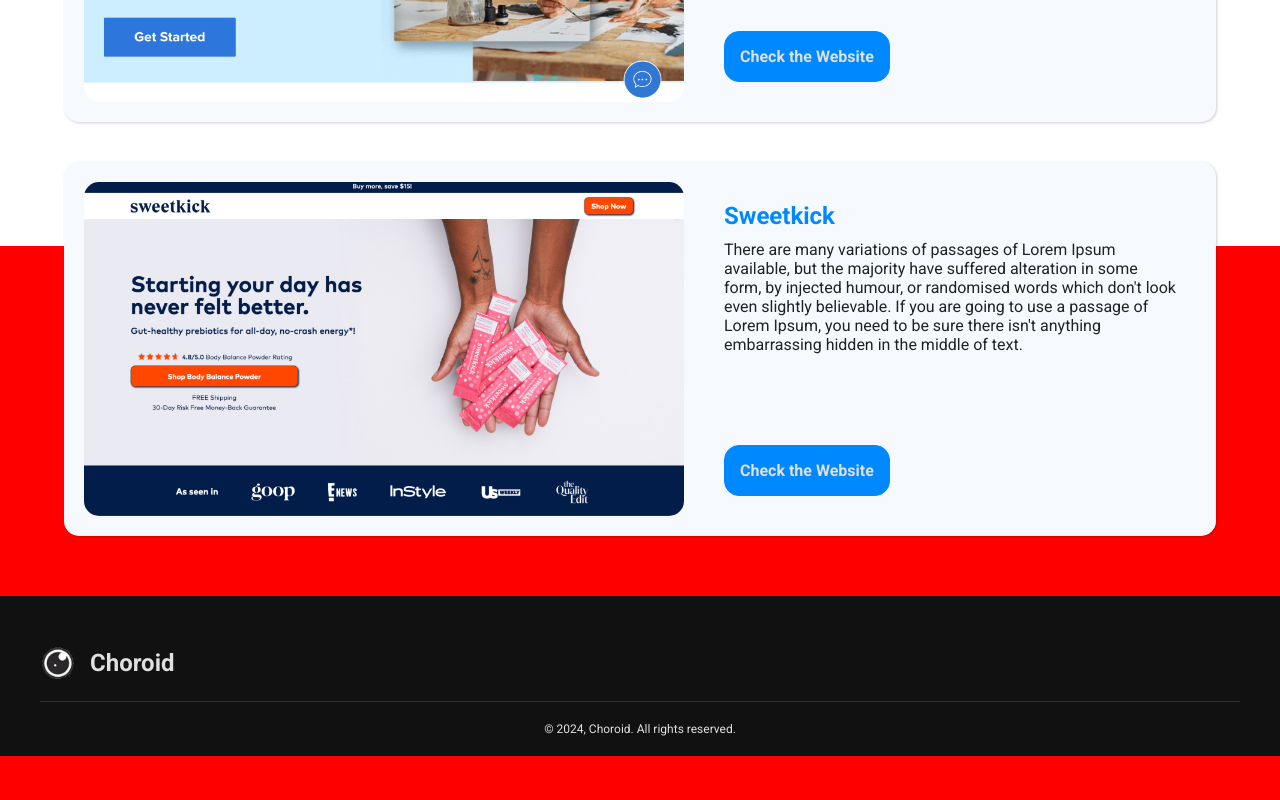
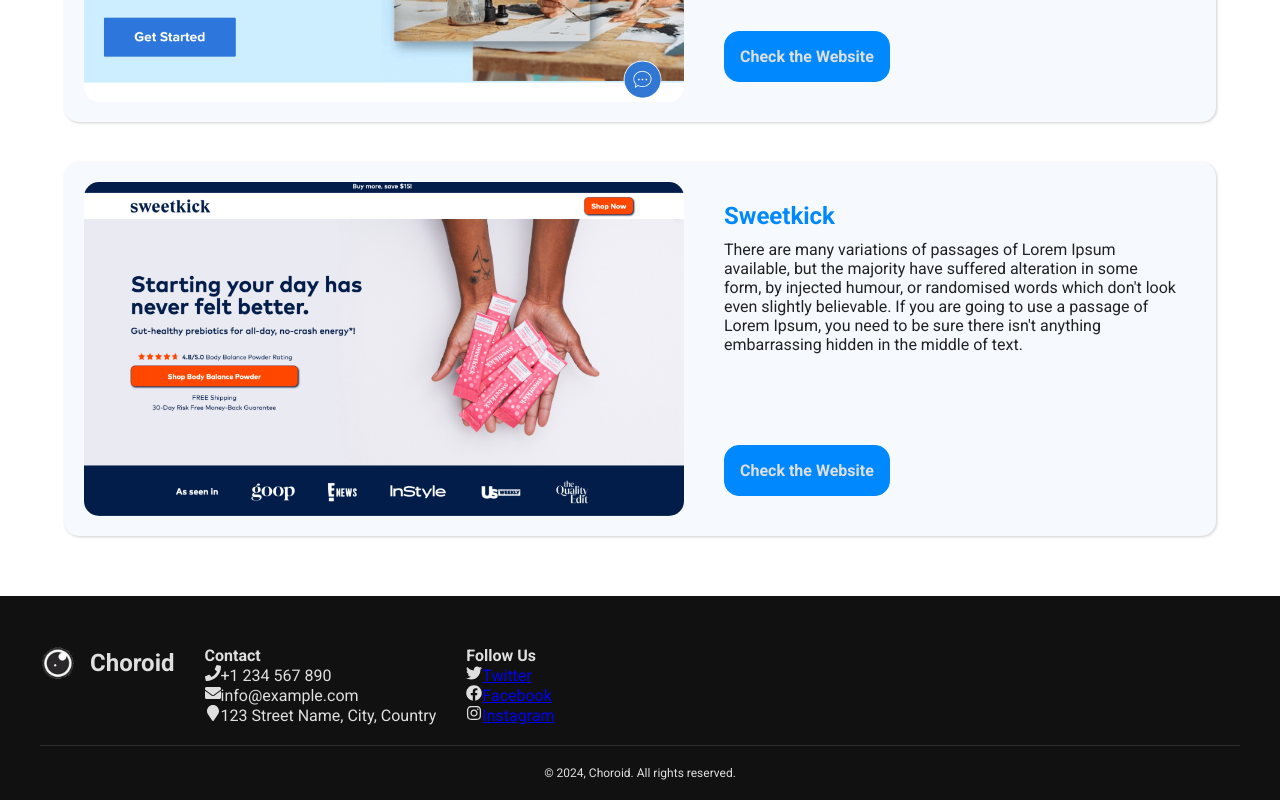
Before and after one commit to rabeeqiblawi/portfolio-nextjs, a Next.js app: page / in a window 1280 px wide. Shown: the part 704-1504 px from the top of the page. Before the commit the page ends 1460 px from the top, so only its background shows below. Built offline with nearby package versions, Linux system fonts and the light colour scheme.

Commit message:
Update footer

```diff
--- a/src/app/globals.css
+++ b/src/app/globals.css
@@ -19,7 +19,7 @@
 }
 
 body {
-  background: red;
+  background: #fff;
 }
 
 .responsiveContainer {
--- a/src/components/footer/Footer.jsx
+++ b/src/components/footer/Footer.jsx
@@ -18,7 +18,8 @@
             <Image src={websiteInformation.content.logo} alt="" width={35} height={35} className={styles.imgLogo} />
             <h1>{websiteInformation.content.brand}</h1>
           </div>
-          {/* <h2>Contact</h2>
+          <div className={styles.contactLinks}>
+            <h2>Contact</h2>
             {filteredContact.map(([key, value]) => (
               <div key={key} className={styles.footerColBox}>
                 {key === 'phone' && <FaPhone />}
@@ -27,6 +28,8 @@
                 <span>{value}</span>
               </div>
             ))}
+          </div>
+          <div className={styles.followUs}>
             <h2>Follow Us</h2>
             {filteredSocialLinks.map(([key, value]) => (
               <div key={key} className={styles.footerColBox}>
@@ -41,7 +44,8 @@
                   {key.charAt(0).toUpperCase() + key.slice(1)}
                 </a>
               </div>
-          ))} */}
+            ))}
+          </div>
         </div>
 
         <div className={styles.bottomContent}>
--- a/src/components/footer/Footer.module.css
+++ b/src/components/footer/Footer.module.css
@@ -27,6 +27,29 @@
 
 .topContent {
     padding: 20px 0px;
+    display:flex;
+    align-items: flex-start;
+    gap: 30px
+}
+
+.contactLinks h2 {
+    font-size: 16px;
+}
+
+.contactLinks {
+    display:flex;
+    flex-direction: column;
+    align-items: start;
+}
+
+.followUs h2 {
+    font-size: 16px;
+}
+
+.followUs {
+    display:flex;
+    flex-direction: column;
+    align-items: start;
 }
 
 .bottomContent {
```
Lines whose indentation alone changed are shown as unchanged.
